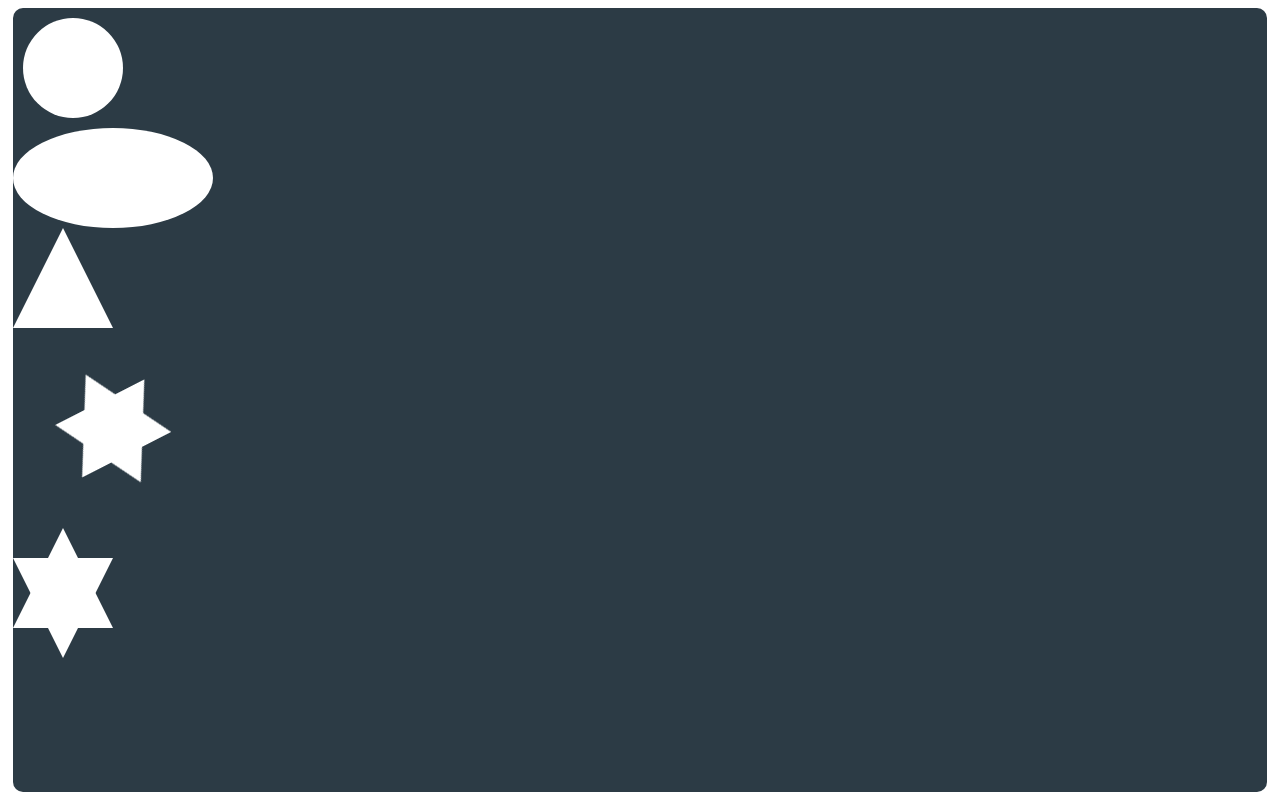
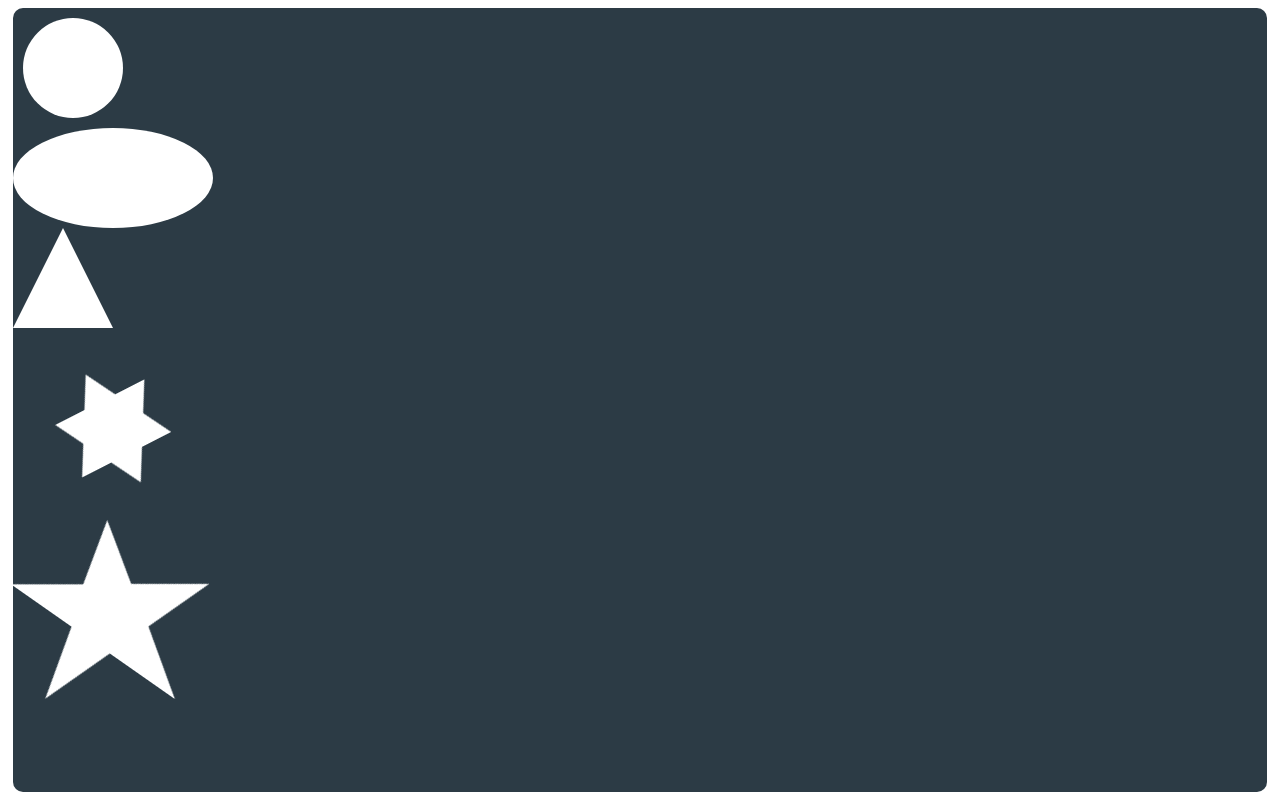
Before and after one commit to mrlaboratory/css-shape, a plain HTML site: page index.html in a window 1280 px wide. Drawn offline with Linux system fonts and the light colour scheme.

Commit message:
modified css and html file for add new shape

```diff
--- a/index.html
+++ b/index.html
@@ -14,8 +14,8 @@
 	  <div class="star1"></div>
 	  <div class="star2"></div>
 	</div>
-<div class="star-six"></div>
 
+	<div class="star-five"></div>
 
 
 
--- a/style.css
+++ b/style.css
@@ -108,7 +108,7 @@ animation: animD 3s infinite;
 
 
 
-    #star-five {
+    .star-five {
       margin: 50px 0;
       position: relative;
       display: block;
@@ -116,12 +116,12 @@ animation: animD 3s infinite;
       width: 0px;
       height: 0px;
       border-right: 100px solid transparent;
-      border-bottom: 70px solid red;
+      border-bottom: 70px solid white;
       border-left: 100px solid transparent;
       transform: rotate(35deg);
     }
     .star-five:before {
-      border-bottom: 80px solid red;
+      border-bottom: 80px solid white;
       border-left: 30px solid transparent;
       border-right: 30px solid transparent;
       position: absolute;
@@ -142,7 +142,7 @@ animation: animD 3s infinite;
       width: 0px;
       height: 0px;
       border-right: 100px solid transparent;
-      border-bottom: 70px solid red;
+      border-bottom: 70px solid white;
       border-left: 100px solid transparent;
       transform: rotate(-70deg);
       content: '';
```
